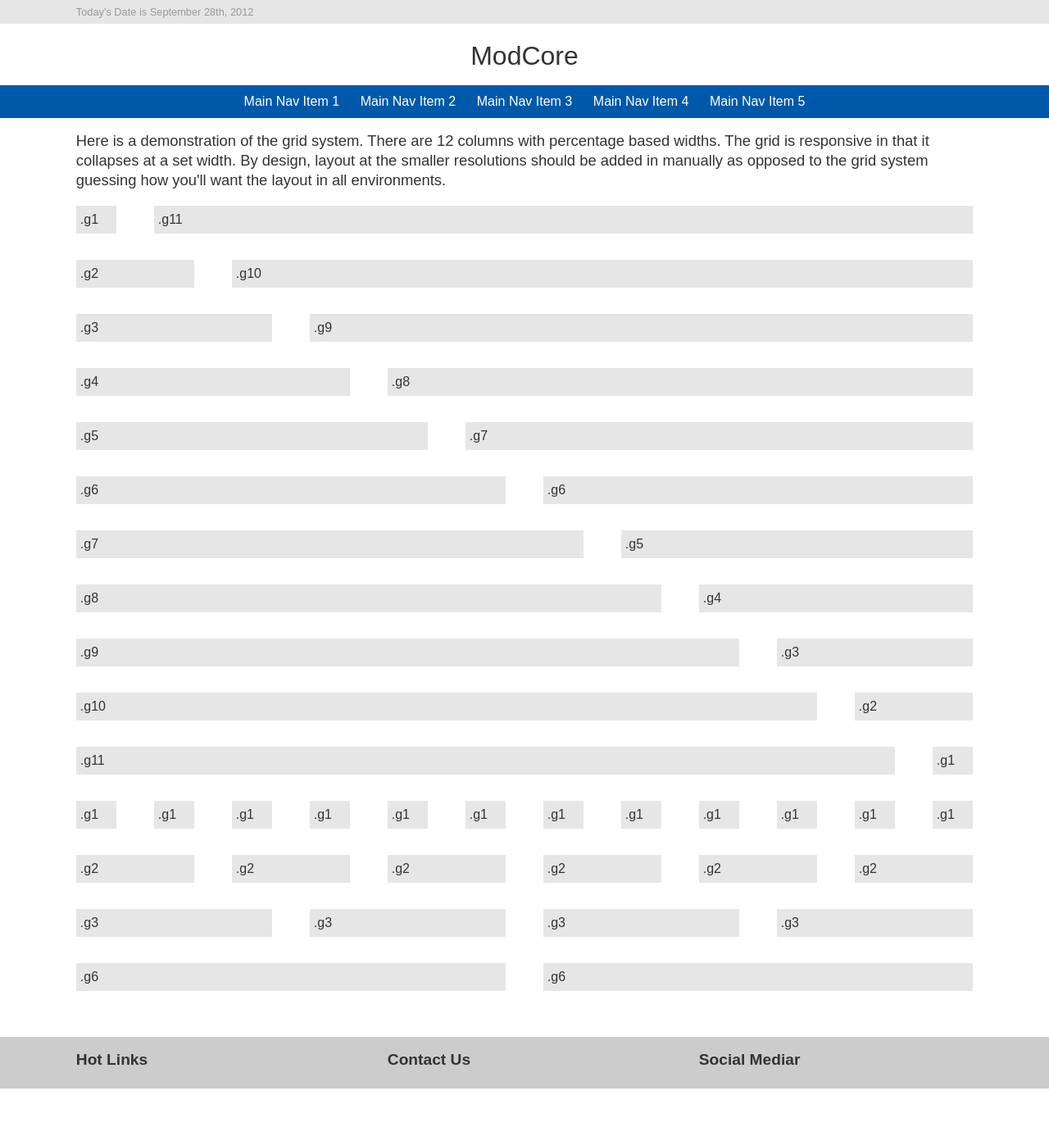
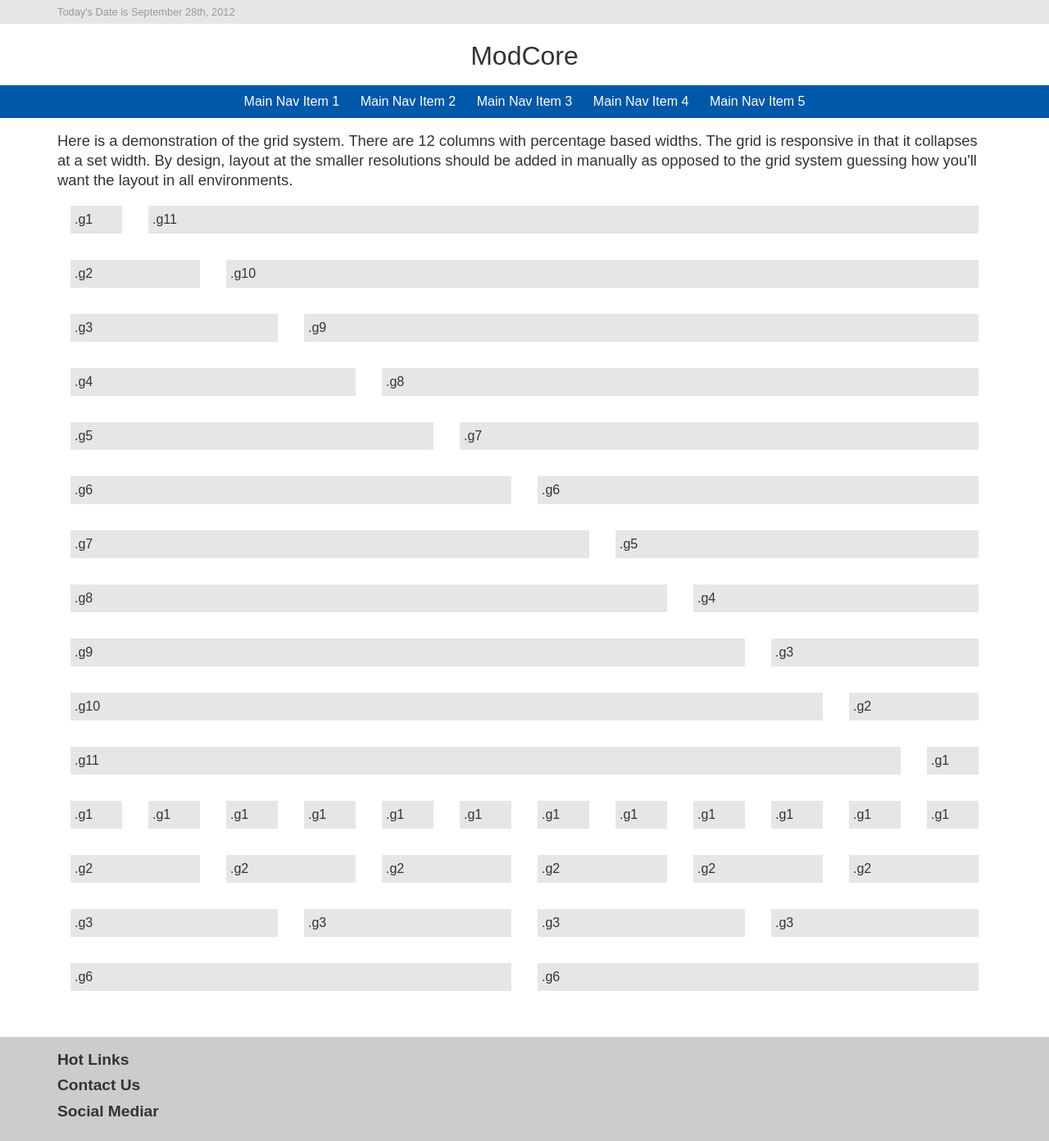
Before and after one commit to rewdy/ModCore, a PHP site: page /grid.html in a window 1280 px wide. Shown: the whole page at 82% size. Before the commit the page ends 1328 px from the top, so only its background shows below. Run offline with PHP 8.4, Linux system fonts and the light colour scheme.

Commit message:
Updated various styles.

```diff
--- a/css/plugins/type.less
+++ b/css/plugins/type.less
@@ -21,17 +21,21 @@ h3 {
 	font-weight: 600;
 	margin-bottom:0.4em;
 }
-h4 {
-	font-size:1.15em;
-	margin-bottom:0.9em;
-	font-weight:bold;
-}
 h5 {
 	font-size:1.15em;
 	font-style:italic;
 }
+h4 {
+	font-size:1em;
+	margin-bottom:0.5em;
+	font-weight:bold;
+}
+
 h6 {
+	font-size:1em;
+	margin-bottom:0.5em;
 	font-weight:bold;
+	font-style:italic;
 }
 
 p {
--- a/css/style.css
+++ b/css/style.css
@@ -11,9 +11,9 @@ h1,h2,h3,h4,h5,h6{font-size:1em;font-weight:normal;line-height:1.25em;}
 h1{font-size:2em;margin-bottom:0.5em;}
 h2{font-size:1.3em;margin-bottom:0.6em;}
 h3{font-size:1.2em;font-weight:600;margin-bottom:0.4em;}
-h4{font-size:1.15em;margin-bottom:0.9em;font-weight:bold;}
 h5{font-size:1.15em;font-style:italic;}
-h6{font-weight:bold;}
+h4{font-size:1em;margin-bottom:0.5em;font-weight:bold;}
+h6{font-size:1em;margin-bottom:0.5em;font-weight:bold;font-style:italic;}
 p{margin:0 0 1em 0;}
 blockquote{margin-left:2em;margin-right:2em;padding:0.5em 0.8em;font-size:1.2em;font-style:italic;line-height:2em;background-color:#ffffff;}
 code{font-size:1.15em;padding:0.2em;background-color:#ffffff;}
@@ -33,30 +33,30 @@ fieldset.select label,.form_item fieldset label{display:inline;font-weight:norma
 .form_item .form_help{font-size:0.9em;font-style:italic;}
 input[type=text],input[type=password],textarea,select{font-size:1em;font-family:sans-serif;padding:0.4em;border:1px solid #ddd;box-shadow:inset 1px 1px 3px rgba(0, 0, 0, 0.1);outline:none;}input[type=text]:focus,input[type=password]:focus,textarea:focus,select:focus{border-color:#666;}
 input[type=text],input[type=password]{width:24em;}
-button,a.button,input[type=submit],input[type=button],input[type=reset]{display:inline-block;font-size:1em;font-family:sans-serif;padding:0.4em 0.7em;color:#fff;background:#333;background:-moz-linear-gradient(top, #7d7e7d 0%, #0e0e0e 100%);background:-webkit-gradient(linear, left top, left bottom, color-stop(0%, #7d7e7d), color-stop(100%, #0e0e0e));background:-webkit-linear-gradient(top, #7d7e7d 0%, #0e0e0e 100%);background:-ms-linear-gradient(top, #7d7e7d 0%, #0e0e0e 100%);background:linear-gradient(to bottom, #7d7e7d 0%, #0e0e0e 100%);filter:progid:DXImageTransform.Microsoft.gradient(startColorstr='#7d7e7d', endColorstr='#0e0e0e', GradientType=0);border:1px solid #666;cursor:pointer;}
+button,a.button,input[type=submit],input[type=button],input[type=reset]{display:inline-block;font-size:1em;line-height:1.5em;font-family:sans-serif;padding:0.3em 0.8em;color:#fff;background:#0058a9;border:solid #003d76;border-width:0 0 2px 0;cursor:pointer;border-radius:3px;-moz-border-radius:3px;-webkit-border-radius:3px;}button:active,a.button:active,input[type=submit]:active,input[type=button]:active,input[type=reset]:active{border-width:0;position:relative;top:2px;}
 div.submit{padding-top:1em;border-top:1px solid #ddd;}
 input.narrow{width:10em;}
 input.long{width:30em;}
 input.full{width:96%;}
 @media only screen and (max-width:640px){input[type=text],input[type=password],input.long{width:96%;} input.narrow{width:43%;}}body{background-color:#ffffff;color:#333333;font-family:sans-serif;}
 #wrapper.blocked{margin:0 auto 3em auto;max-width:1140px;}
-.grid{margin:0 auto;max-width:1140px;min-width:300px;}
-.grid:after{content:" ";display:block;clear:left;height:0;overflow:hidden;}
+.grid{margin:0 auto;max-width:1140px;min-width:300px;}.grid:after{content:" ";display:block;clear:left;height:0;overflow:hidden;}
 .row{margin-bottom:1.5em;}
-.column{float:left;margin:0 2%;}
-.grid .g1{float:left;margin:0 2%;width:4.3333%;}
-.grid .g2{float:left;margin:0 2%;width:12.6667%;}
-.grid .quarter,.grid .g3{float:left;margin:0 2%;width:21%;}
-.grid .third,.grid .g4{float:left;margin:0 2%;width:29.3333%;}
-.grid .g5{float:left;margin:0 2%;width:37.6667%;}
-.grid .half,.grid .g6{float:left;margin:0 2%;width:46%;}
-.grid .g7{float:left;margin:0 2%;width:54.3333%;}
-.grid .twothirds,.grid .twothird,.grid .g8{float:left;margin:0 2%;width:62.6667%;}
-.grid .threequarter,.grid .threequarters,.grid .g9{float:left;margin:0 2%;width:71%;}
-.grid .g10{float:left;margin:0 2%;width:79.3333%;}
-.grid .g11{float:left;margin:0 2%;width:87.6667%;}
-.grid .full,.grid .g12{float:left;margin:0 2%;width:96%;}
-@media only screen and (max-width:640px){.column{float:none;margin:0.75em;} .grid .g1,.grid .g2,.grid .g3,.grid .g4,.grid .g5,.grid .g6,.grid .g7,.grid .g8,.grid .g9,.grid .g10,.grid .g11,.grid .g12,.grid .half,.grid .third,.grid .quarter,.grid .threequarter,.grid .threequarters,.grid .twothird,.grid .twothirds,.grid .full{float:none;margin:0.75em;width:auto;}}.clearfixed{content:" ";display:block;clear:left;height:0;overflow:hidden;}
+.column{box-sizing:border-box;-webkit-box-sizing:border-box;-moz-box-sizing:border-box;float:left;padding:0 1em;}
+.grid .g12{box-sizing:border-box;-webkit-box-sizing:border-box;-moz-box-sizing:border-box;float:left;padding:0 1em;width:100%;}
+.grid .g11{box-sizing:border-box;-webkit-box-sizing:border-box;-moz-box-sizing:border-box;float:left;padding:0 1em;width:91.66666666666666%;}
+.grid .g10{box-sizing:border-box;-webkit-box-sizing:border-box;-moz-box-sizing:border-box;float:left;padding:0 1em;width:83.33333333333334%;}
+.grid .g9{box-sizing:border-box;-webkit-box-sizing:border-box;-moz-box-sizing:border-box;float:left;padding:0 1em;width:75%;}
+.grid .g8{box-sizing:border-box;-webkit-box-sizing:border-box;-moz-box-sizing:border-box;float:left;padding:0 1em;width:66.66666666666666%;}
+.grid .g7{box-sizing:border-box;-webkit-box-sizing:border-box;-moz-box-sizing:border-box;float:left;padding:0 1em;width:58.333333333333336%;}
+.grid .g6{box-sizing:border-box;-webkit-box-sizing:border-box;-moz-box-sizing:border-box;float:left;padding:0 1em;width:50%;}
+.grid .g5{box-sizing:border-box;-webkit-box-sizing:border-box;-moz-box-sizing:border-box;float:left;padding:0 1em;width:41.66666666666667%;}
+.grid .g4{box-sizing:border-box;-webkit-box-sizing:border-box;-moz-box-sizing:border-box;float:left;padding:0 1em;width:33.33333333333333%;}
+.grid .g3{box-sizing:border-box;-webkit-box-sizing:border-box;-moz-box-sizing:border-box;float:left;padding:0 1em;width:25%;}
+.grid .g2{box-sizing:border-box;-webkit-box-sizing:border-box;-moz-box-sizing:border-box;float:left;padding:0 1em;width:16.666666666666664%;}
+.grid .g1{box-sizing:border-box;-webkit-box-sizing:border-box;-moz-box-sizing:border-box;float:left;padding:0 1em;width:8.333333333333332%;}
+.grid .row{margin-bottom:0;margin-left:-1em;margin-right:-1em;}
+@media only screen and (max-width:640px){.mob_column{float:none;margin:0.75em 0;} .grid .g12{float:none;margin:0.75em 0;width:auto;} .grid .g11{float:none;margin:0.75em 0;width:auto;} .grid .g10{float:none;margin:0.75em 0;width:auto;} .grid .g9{float:none;margin:0.75em 0;width:auto;} .grid .g8{float:none;margin:0.75em 0;width:auto;} .grid .g7{float:none;margin:0.75em 0;width:auto;} .grid .g6{float:none;margin:0.75em 0;width:auto;} .grid .g5{float:none;margin:0.75em 0;width:auto;} .grid .g4{float:none;margin:0.75em 0;width:auto;} .grid .g3{float:none;margin:0.75em 0;width:auto;} .grid .g2{float:none;margin:0.75em 0;width:auto;} .grid .g1{float:none;margin:0.75em 0;width:auto;} .grid .row{margin-bottom:0;margin-left:0;margin-right:0;}}.clearfixed{content:" ";display:block;clear:left;height:0;overflow:hidden;}
 .clearfix:after{content:" ";display:block;clear:left;height:0;overflow:hidden;}
 #preamble{background-color:#e6e6e6;color:#999999;font-size:0.8em;padding:0.2em 0;}
 footer{background-color:#ccc;padding:1em 0;}
```
Also changed, not shown: css/plugins/drupal-forms.less (+13 -9 lines), css/plugins/forms.less (+13 -9 lines).
